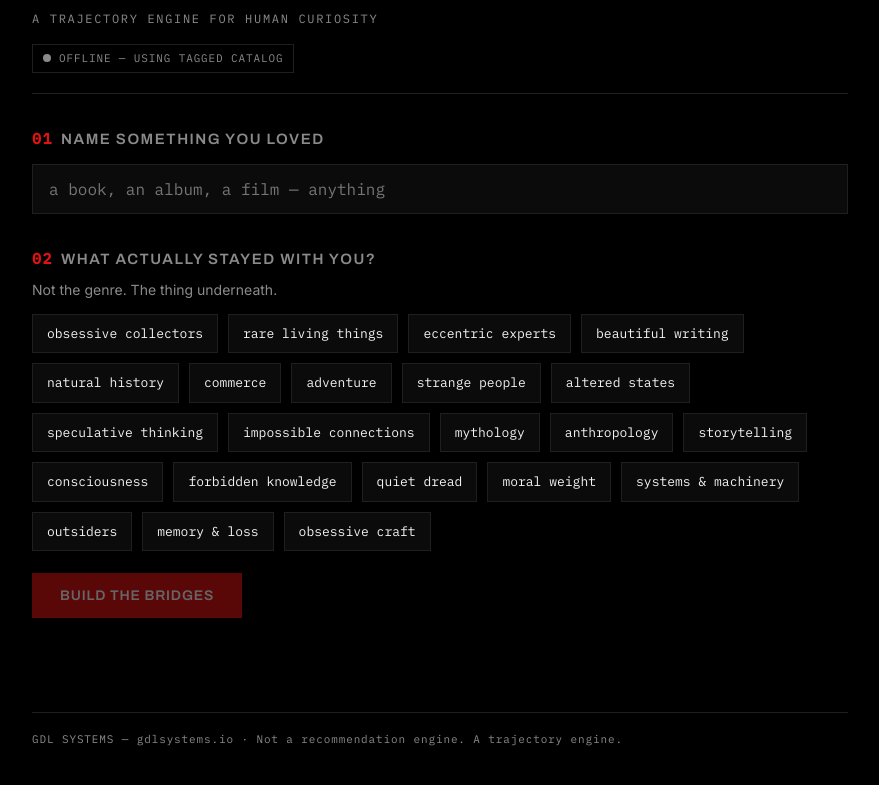
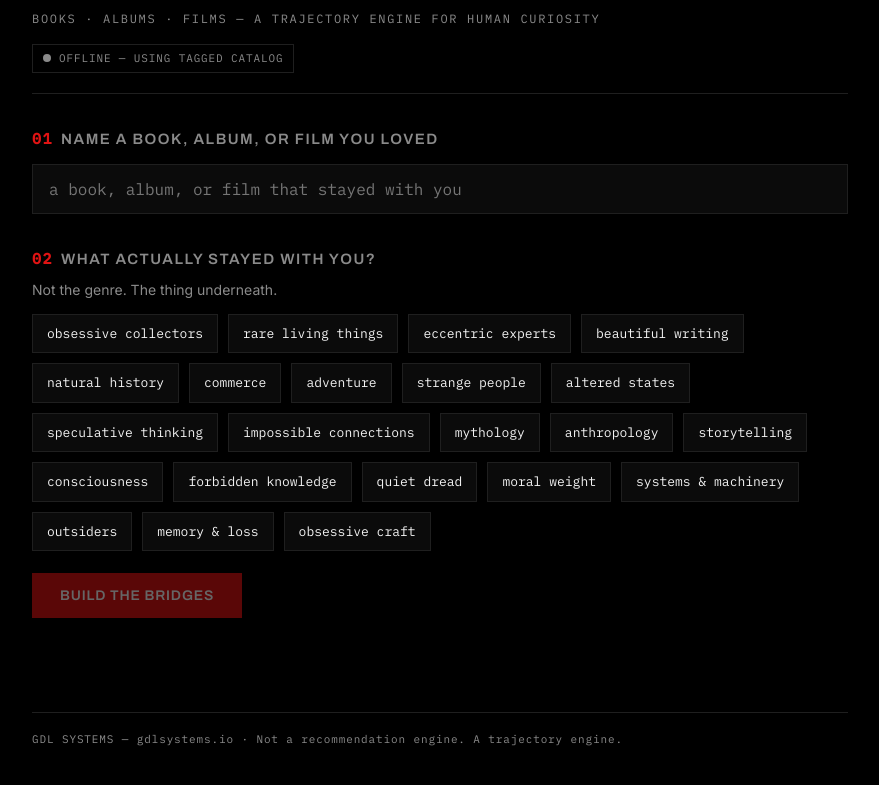
Before and after one commit to johnmillsspecial/gdl-live-demo, a website: page public/index.html in a window 1280 px wide. Shown: the part 81-866 px from the top of the page, without its empty margins (200-1079 px from the left). Drawn offline with Linux system fonts and the light colour scheme; no server answers.

Commit message:
Add files via upload

```diff
--- a/public/index.html
+++ b/public/index.html
@@ -80,12 +80,12 @@
 <div class="wrap">
   <header>
     <div class="brand">GDL <span>/</span> Discovery Bridges</div>
-    <div class="tag">A trajectory engine for human curiosity</div>
+    <div class="tag">Books · Albums · Films — a trajectory engine for human curiosity</div>
     <div id="badge" class="badge"><span class="dot"></span><span id="badge-text">Checking mode…</span></div>
   </header>
 
-  <h2><span class="step-num">01</span>Name something you loved</h2>
-  <input id="loved" type="text" placeholder="a book, an album, a film — anything" autocomplete="off" />
+  <h2><span class="step-num">01</span>Name a book, album, or film you loved</h2>
+  <input id="loved" type="text" placeholder="a book, album, or film that stayed with you" autocomplete="off" />
 
   <h2><span class="step-num">02</span>What actually stayed with you?</h2>
   <p style="color:var(--mute); font-size:14px; margin-top:-6px;">Not the genre. The thing underneath.</p>
```
